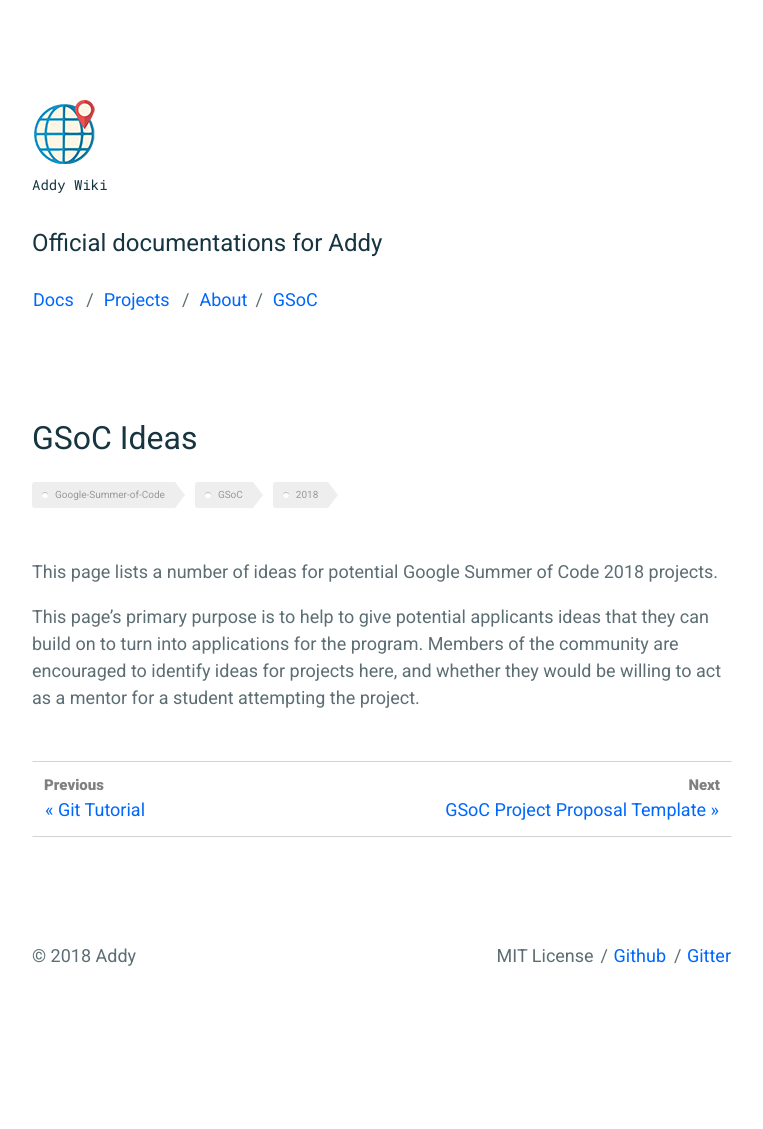
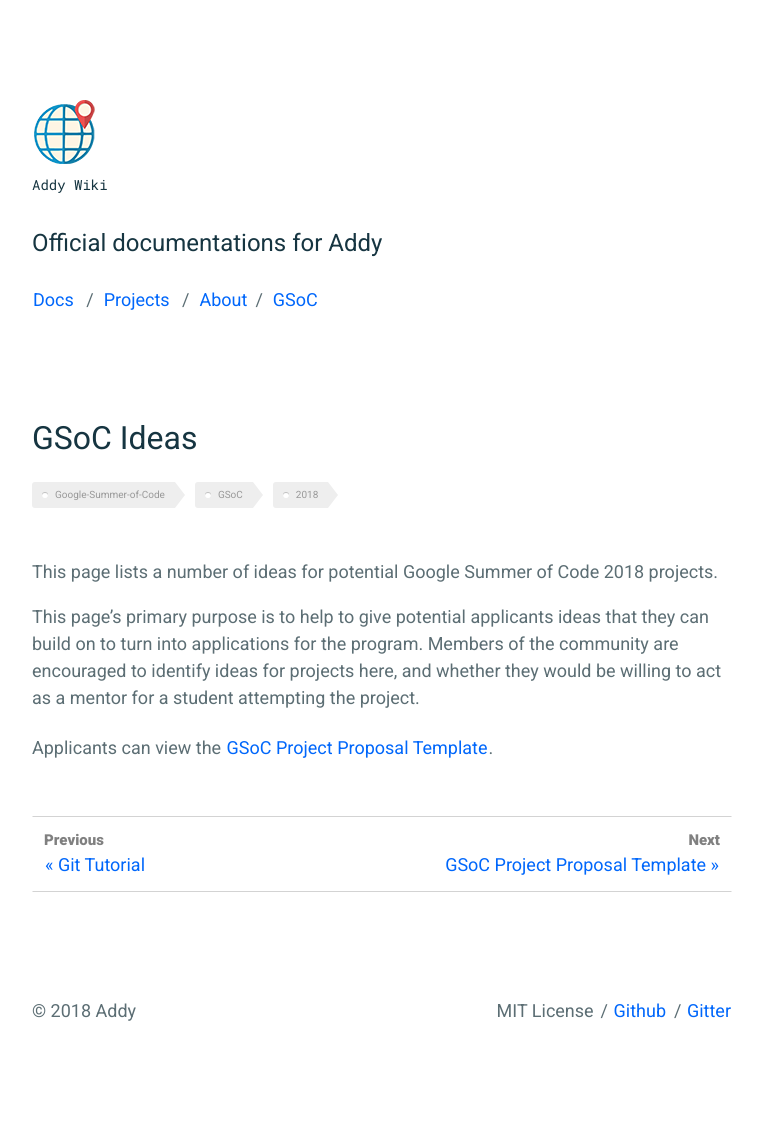
Before and after one commit to addy-org/Wiki, a Jekyll site: the page built from _documentation/gsoc-ideas.md, in a window 1280 px wide. Shown: the whole page, without its empty margins (258-1021 px from the left). Built offline with Jekyll 4.4.1, drawn with Linux system fonts in a browser that asks for light colours; before the commit the page ends 1074 px from its top, so only the background shows below that.

Commit message:
gsoc-ideas.md: Add GSoc Proposal Link

```diff
--- a/_documentation/gsoc-ideas.md
+++ b/_documentation/gsoc-ideas.md
@@ -9,3 +9,5 @@ comments: true
 This page lists a number of ideas for potential Google Summer of Code 2018 projects.
 
 This page's primary purpose is to help to give potential applicants ideas that they can build on to turn into applications for the program. Members of the community are encouraged to identify ideas for projects here, and whether they would be willing to act as a mentor for a student attempting the project.
+
+Applicants can view the [GSoC Project Proposal Template](../gsoc-proposal/).
```
